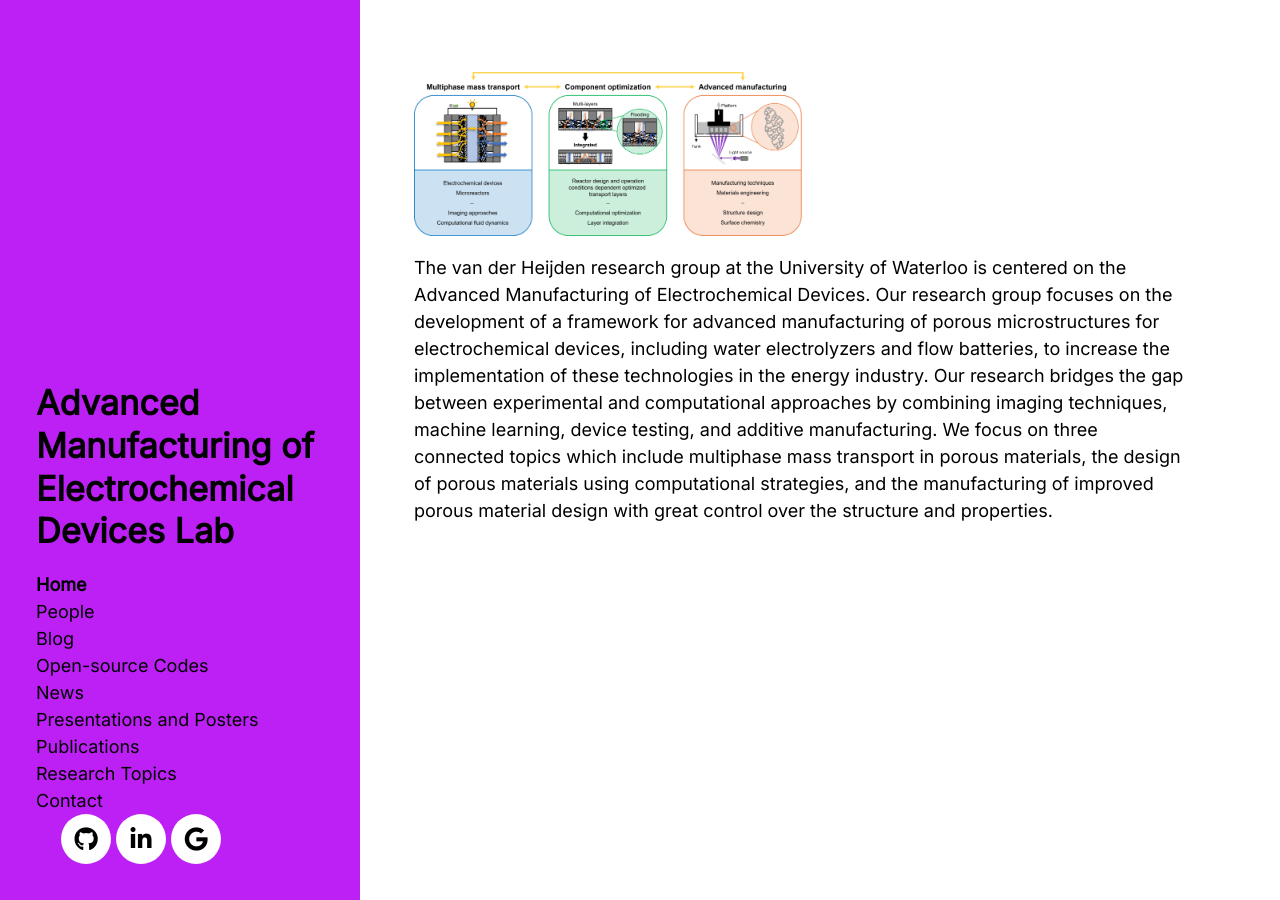
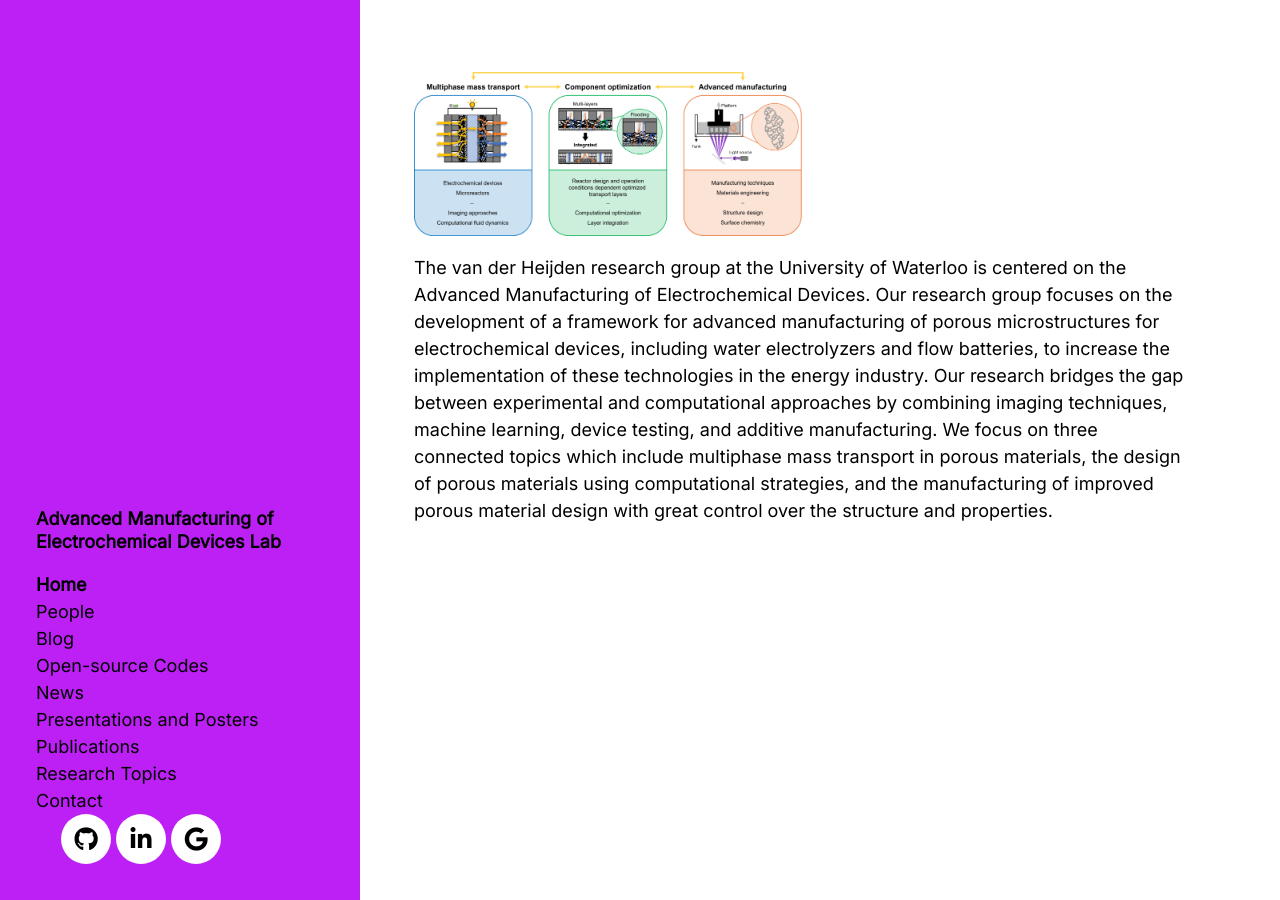
Before and after one commit to MaximevdHeijden/MaximevdHeijden.github.io, a Jekyll site: the page built from index.html, in a window 1280 px wide. Built offline with Jekyll 4.4.1, drawn with Linux system fonts in a browser that asks for light colours; nearby versions of some CDN libraries; the list of posts is cut into pages by our own code.

Commit message:
Update hyde.css

```diff
--- a/public/css/hyde.css
+++ b/public/css/hyde.css
@@ -80,7 +80,7 @@ html {
   color: #000000;
   margin-top: 0;
   font-family: "Inter", serif;
-  font-size: 1.9rem;
+  font-size: 1rem;
 }
 
 /* Sidebar nav */
```
